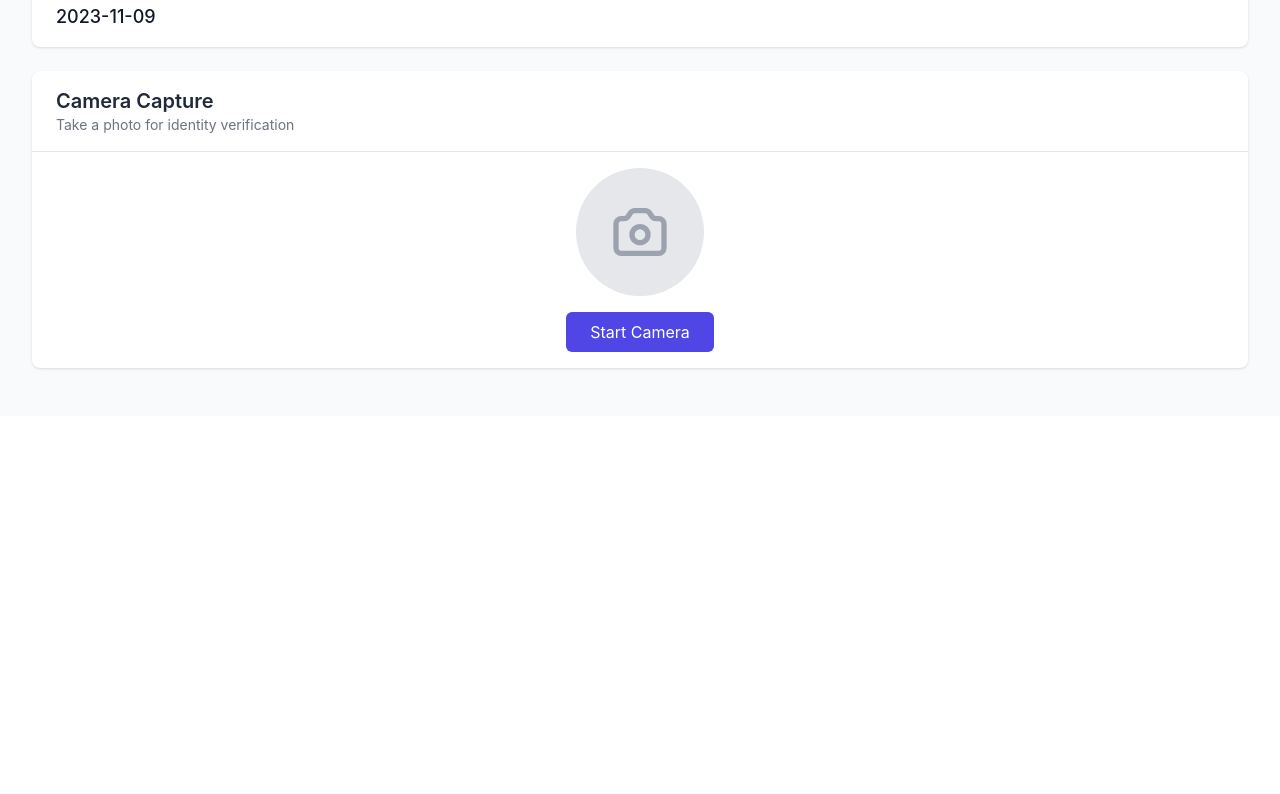
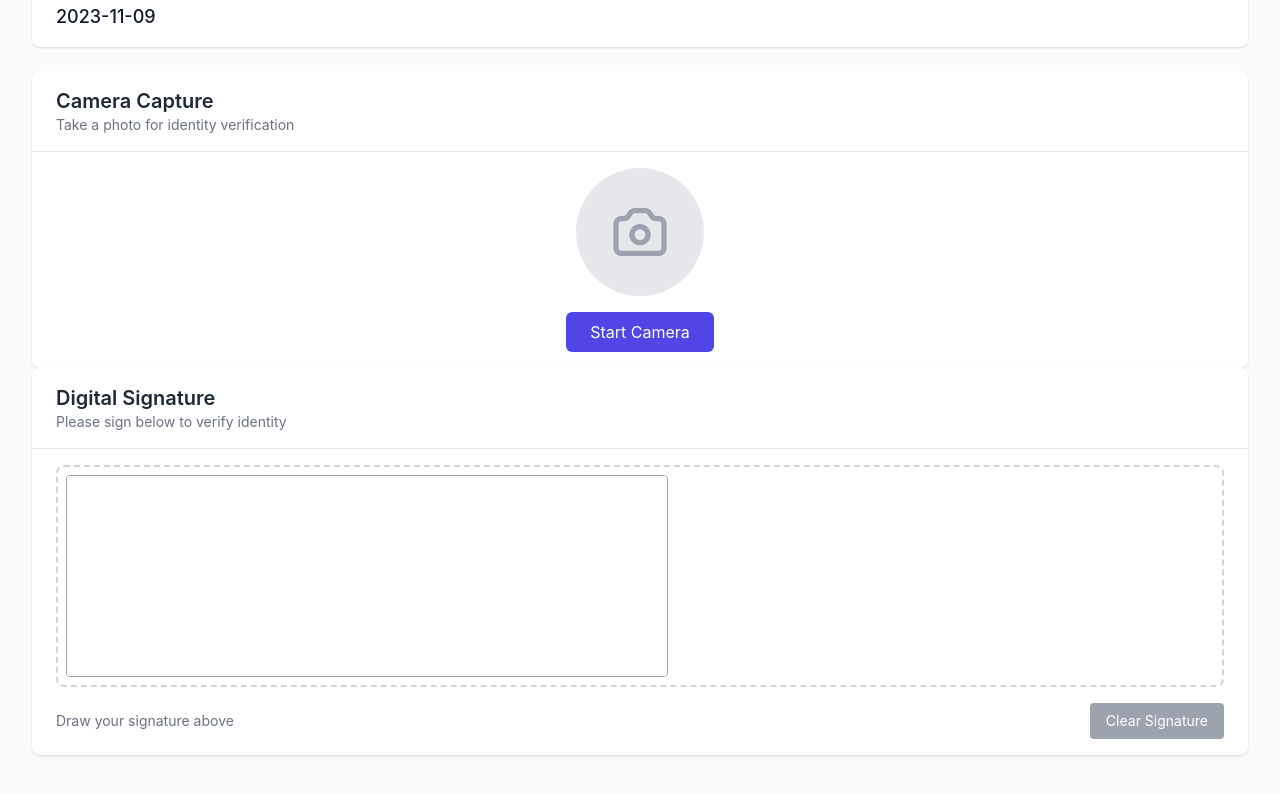
Before and after one commit to Sandruez/-Employee-Insights-Dashboard, a React (Create React App) app: page /details/1 in a window 1280 px wide. Shown: the part 390-1184 px from the top of the page. Before the commit the page ends 806 px from the top, so only its background shows below. Built offline with nearby package versions, Linux system fonts and the light colour scheme; sample sign-in values are in the browser's storage.

Commit message:
add signature canvas overlay

```diff
--- a/src/components/Details.jsx
+++ b/src/components/Details.jsx
@@ -2,6 +2,7 @@ import React, { useState, useEffect } from 'react';
 import { useParams, useNavigate } from 'react-router-dom';
 import { fetchEmployeeById } from '../services/api';
 import CameraCapture from './CameraCapture';
+import SignatureCanvas from './SignatureCanvas';
 
 function Details() {
   const { id } = useParams();
@@ -10,10 +11,16 @@ function Details() {
   const [loading, setLoading] = useState(true);
   const [error, setError] = useState(null);
   const [capturedPhoto, setCapturedPhoto] = useState(null);
+  const [signature, setSignature] = useState(null);
 
   const handlePhotoCapture = (imageData) => {
     setCapturedPhoto(imageData);
     console.log('Photo captured:', imageData.substring(0, 50) + '...');
+  };
+
+  const handleSignatureChange = (signatureData) => {
+    setSignature(signatureData);
+    console.log('Signature changed:', signatureData ? 'captured' : 'cleared');
   };
 
   useEffect(() => {
@@ -115,6 +122,9 @@ function Details() {
           {/* Camera Section */}
           <CameraCapture onPhotoCapture={handlePhotoCapture} />
 
+          {/* Signature Section */}
+          <SignatureCanvas onSignatureChange={handleSignatureChange} disabled={!capturedPhoto} />
+
           {capturedPhoto && (
             <div className="bg-white shadow rounded-lg mt-6">
               <div className="px-6 py-4 border-b border-gray-200">
@@ -129,7 +139,7 @@ function Details() {
                   style={{ maxWidth: '400px', margin: '0 auto', display: 'block' }}
                 />
                 <p className="text-center text-sm text-gray-500 mt-2">
-                  Signature capture coming next...
+                  {signature ? '✓ Signature captured - Ready for merge' : 'Waiting for signature...'}
                 </p>
               </div>
             </div>
--- /dev/null
+++ b/src/components/SignatureCanvas.jsx
@@ -0,0 +1,153 @@
+import React, { useRef, useEffect, useState } from 'react';
+
+function SignatureCanvas({ onSignatureChange, disabled = false }) {
+  const canvasRef = useRef(null);
+  const [isDrawing, setIsDrawing] = useState(false);
+  const [hasSignature, setHasSignature] = useState(false);
+
+  useEffect(() => {
+    const canvas = canvasRef.current;
+    if (!canvas) return;
+
+    const context = canvas.getContext('2d');
+
+    // Set canvas size
+    canvas.width = 600;
+    canvas.height = 200;
+
+    // Set drawing styles
+    context.strokeStyle = '#000000';
+    context.lineWidth = 2;
+    context.lineCap = 'round';
+    context.lineJoin = 'round';
+
+    // Clear canvas with white background
+    context.fillStyle = '#ffffff';
+    context.fillRect(0, 0, canvas.width, canvas.height);
+  }, []);
+
+  const getCoordinates = (e) => {
+    const canvas = canvasRef.current;
+    if (!canvas) return { x: 0, y: 0 };
+
+    const rect = canvas.getBoundingClientRect();
+
+    if (e.touches) {
+      return {
+        x: e.touches[0].clientX - rect.left,
+        y: e.touches[0].clientY - rect.top
+      };
+    } else {
+      return {
+        x: e.clientX - rect.left,
+        y: e.clientY - rect.top
+      };
+    }
+  };
+
+  const startDrawing = (e) => {
+    if (disabled) return;
+
+    const coordinates = getCoordinates(e);
+    const canvas = canvasRef.current;
+    const context = canvas.getContext('2d');
+
+    context.beginPath();
+    context.moveTo(coordinates.x, coordinates.y);
+    setIsDrawing(true);
+    setHasSignature(true);
+
+    // Prevent scrolling when drawing on touch devices
+    if (e.type === 'touchstart') {
+      e.preventDefault();
+    }
+  };
+
+  const draw = (e) => {
+    if (!isDrawing || disabled) return;
+
+    const coordinates = getCoordinates(e);
+    const canvas = canvasRef.current;
+    const context = canvas.getContext('2d');
+
+    context.lineTo(coordinates.x, coordinates.y);
+    context.stroke();
+
+    // Prevent scrolling when drawing on touch devices
+    if (e.type === 'touchmove') {
+      e.preventDefault();
+    }
+  };
+
+  const stopDrawing = () => {
+    if (!isDrawing) return;
+
+    setIsDrawing(false);
+
+    // Get signature data and pass to parent
+    const canvas = canvasRef.current;
+    if (canvas && hasSignature && onSignatureChange) {
+      const signatureData = canvas.toDataURL('image/png');
+      onSignatureChange(signatureData);
+    }
+  };
+
+  const clearSignature = () => {
+    const canvas = canvasRef.current;
+    const context = canvas.getContext('2d');
+
+    context.fillStyle = '#ffffff';
+    context.fillRect(0, 0, canvas.width, canvas.height);
+    setHasSignature(false);
+
+    if (onSignatureChange) {
+      onSignatureChange(null);
+    }
+  };
+
+  return (
+    <div className="bg-white shadow rounded-lg">
+      <div className="px-6 py-4 border-b border-gray-200">
+        <h2 className="text-xl font-semibold text-gray-800">Digital Signature</h2>
+        <p className="text-sm text-gray-500">Please sign below to verify identity</p>
+      </div>
+
+      <div className="px-6 py-4">
+        <div className="border-2 border-dashed border-gray-300 rounded-lg p-2">
+          <canvas
+            ref={canvasRef}
+            className="border border-gray-400 rounded cursor-crosshair"
+            style={{
+              touchAction: 'none', // Prevent touch scrolling on canvas
+              maxWidth: '100%',
+              height: 'auto'
+            }}
+            onMouseDown={startDrawing}
+            onMouseMove={draw}
+            onMouseUp={stopDrawing}
+            onMouseLeave={stopDrawing}
+            onTouchStart={startDrawing}
+            onTouchMove={draw}
+            onTouchEnd={stopDrawing}
+          />
+        </div>
+
+        <div className="mt-4 flex justify-between items-center">
+          <p className="text-sm text-gray-500">
+            {hasSignature ? '✓ Signature captured' : 'Draw your signature above'}
+          </p>
+
+          <button
+            onClick={clearSignature}
+            disabled={disabled || !hasSignature}
+            className="px-4 py-2 text-sm bg-gray-600 text-white rounded hover:bg-gray-700 disabled:bg-gray-400 disabled:cursor-not-allowed focus:outline-none focus:ring-2 focus:ring-gray-500"
+          >
+            Clear Signature
+          </button>
+        </div>
+      </div>
+    </div>
+  );
+}
+
+export default SignatureCanvas;
```
